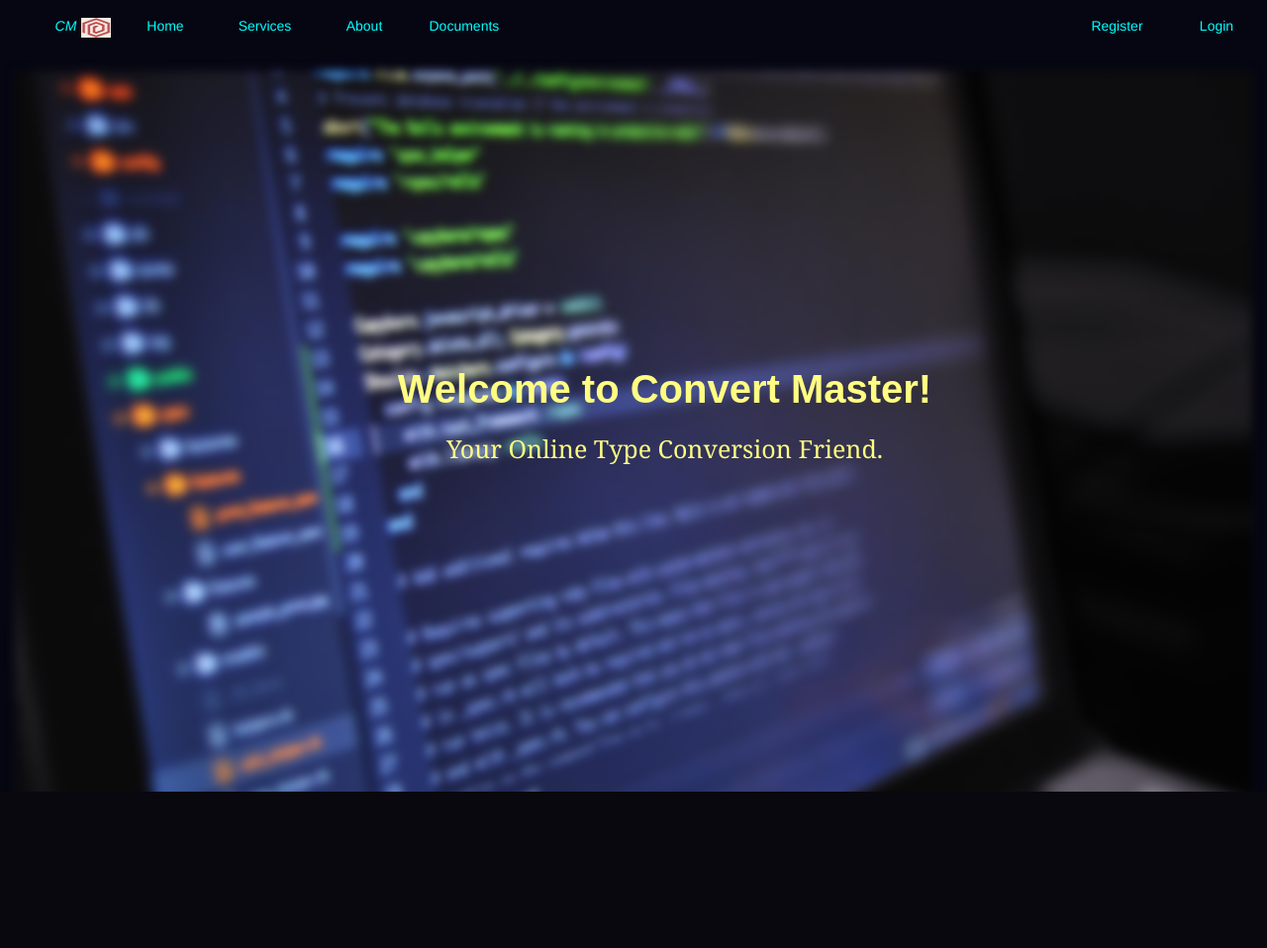
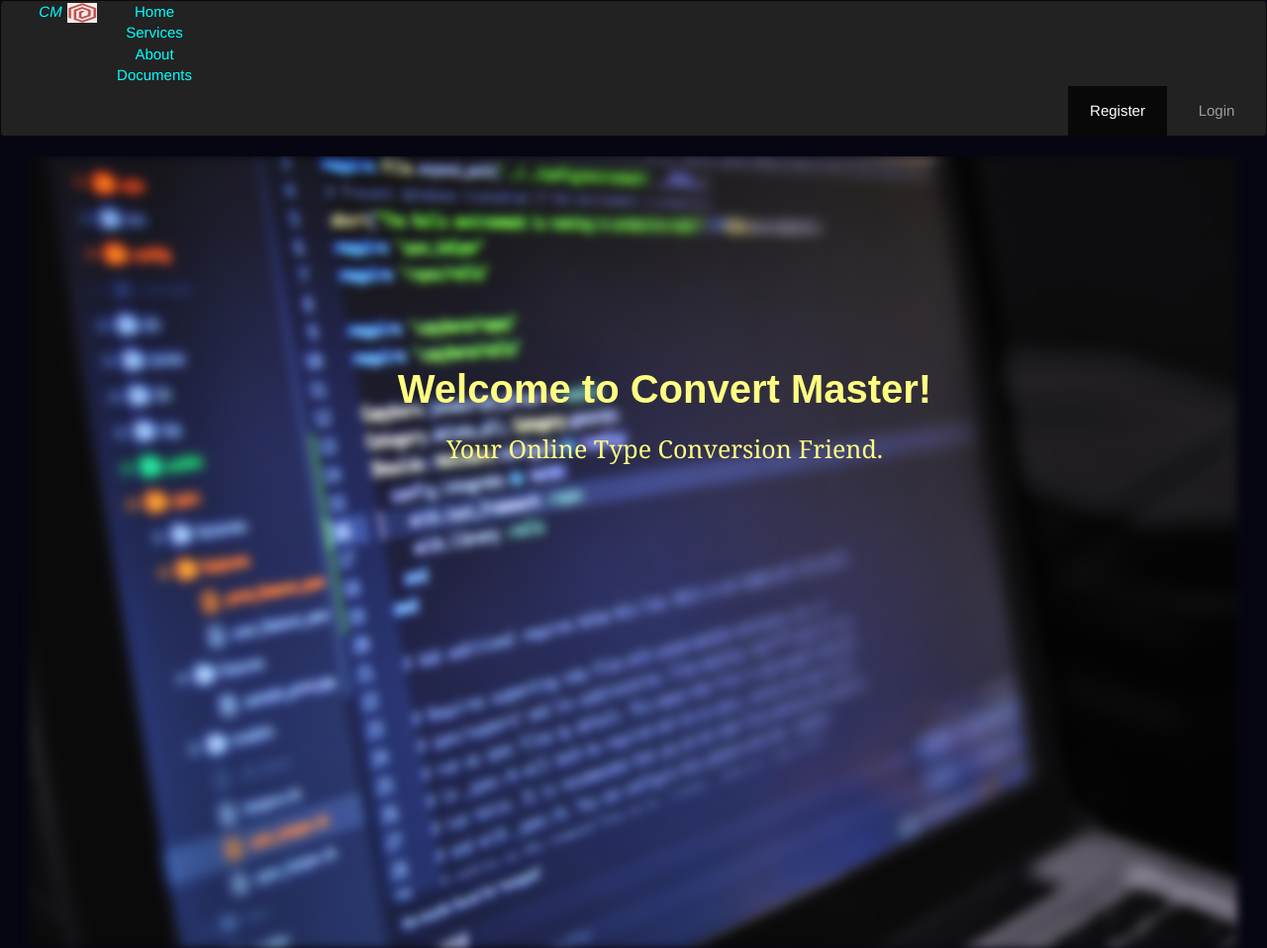
Before and after one commit to SinghHrmn/ConvertMaster, a Django app: page /convert/ in a window 1280 px wide. Shown: the whole page at 99% size. Before the commit the page ends 800 px from the top, so only its background shows below. Run offline with Django 3.2, Linux system fonts and the light colour scheme; some libraries are stand-ins or nearby versions.

Commit message:
navbar changed

```diff
--- a/src/templates/index.html
+++ b/src/templates/index.html
@@ -6,29 +6,39 @@
     <meta name="viewport" content="width=device-width, initial-scale=1.0">
     <meta http-equiv="X-UA-Compatible" content="ie=edge">
     <title>Convert Master</title>
-    <script src="{% static 'jquery-3.3.1.min.js' %}" ></script>
+    <!-- <script src="{% static 'jquery-3.3.1.min.js' %}" ></script> -->
+    <script src="{% static 'main.js' %}" rel='stylesheet'></script>
+    <!-- <script src="{% static 'jquery.fullpage.min.js' %}" rel='stylesheet'></script>
     <script src="{% static 'jquery-validation-1.17.0/dist/jquery.validate.js' %}" ></script>
+    <link href="{% static 'bootstrap-3.4.1-dist/css/bootstrap.css'  %}" rel="stylesheet" > -->
+   <!-- Latest compiled and minified CSS -->
+<link rel="stylesheet" href="https://maxcdn.bootstrapcdn.com/bootstrap/3.4.0/css/bootstrap.min.css">
 
-    <link href="{% static 'bootstrap-3.4.1-dist/css/bootstrap.css'  %}" rel="stylesheet" >
-    <script src="{% static 'main.js' %}" rel='stylesheet'></script>
-    <script src="{% static 'jquery.fullpage.min.js' %}" rel='stylesheet'></script>
+<!-- jQuery library -->
+<script src="https://ajax.googleapis.com/ajax/libs/jquery/3.4.1/jquery.min.js"></script>
+
+<!-- Latest compiled JavaScript -->
+<script src="https://maxcdn.bootstrapcdn.com/bootstrap/3.4.0/js/bootstrap.min.js"></script>
+
 
     <link rel="stylesheet" href="{% static 'css/index_style.css' %}">
 
 </head>
 
 <body style="margin: 0px; padding:0px">
-    <div id="fullpage">
+
+     <!-- navigation bar -->
+     {% include 'partials/navbar.html' %}
+
+    <div id="fullpage" class="container-fluid">
         <section>
             <div class="container-fluid">
-            <!-- navigation bar -->
-            {% include 'partials/navbar.html' %}
 
 
             <!-- intropage -->
             <header class="showcase">
 
-                <div class="content">
+                <div class="content img img-responsive">
 
                     <div class="title">
                         <b>Welcome to Convert Master!</b>
@@ -83,7 +93,7 @@
                 <h1>SERVICES</h1>
             </div>
             <div class="services_rows">
-                <div class="row tile_row">
+                <div class="row tile_row container">
                     <a href="#" class="convert_links">
                         <div class="col-sm-4 tiles">
                             <h3><i>XML TO CSV</i></h3>
--- a/src/templates/partials/navbar.html
+++ b/src/templates/partials/navbar.html
@@ -46,7 +46,6 @@
 
 nav {
 
-  width: 100%;
   background-color:#060613;
 
 }
@@ -56,12 +55,12 @@ ul{
   margin:0 0 0 90px;
   padding:0px;
   list-style-type: none;
-  display: block
+  /* display: block */
 }
 
 li{
-  float: left;
-  margin-left:0.5px;
+  /* float: left;
+  margin-left:0.5px;  */
 }
 
 #logo{
@@ -81,6 +80,7 @@ nav a{
   padding: 20px,15px;
   text-decoration: none;
   font-family: 'Franklin Gothic Medium', 'Arial Narrow', Arial, sans-serif;
+  font-size: 15px;
   color: cyan;
   text-align: center;
 }
@@ -102,16 +102,25 @@ nav a:hover{
 <!-- <div class="logo navbar-header">
   <a href="/convert/"><img src="../media/images/navbar_logo.png"></a>
 </div> -->
-<nav class="nav navbar nav-pills">
-  <ul class="nav navbar-nav">
+<!-- <div class="pos-f-t">
+    <div class="collapse" id="navbarToggleExternalContent">
+        <button class="navbar-toggler" type="button" data-toggle="collapse" data-target="#navbarToggleExternalContent" aria-controls="navbarToggleExternalContent" aria-expanded="false" aria-label="Toggle navigation"> -->
+<nav class="nav navbar navbar-inverse nav-pills ">
 
-    <li><a href="/convert/"><i>CM</i><img id="logo" src="../media/images/logo_short.png"></a></li>
+
+
+    <div class="navbar-header"><a href="/convert/"><i>CM</i><img id="logo" src="../media/images/logo_short.png"></a>
+      <button type="button" class="navbar-toggle collapsed" data-toggle="collapse" data-target="#bs-example-navbar-collapse-1" aria-expanded="false">
+      </div>
+      <div class="collapse navbar-collapse" id="bs-example-navbar-collapse-1">
+    <ul >
     <li><a href="/convert/">Home</a></li>
     <li><a href="#">Services</a></li>
     <li><a href="#">About</a></li>
     <li><a href="#">Documents</a></li>
+  </ul>
 
-  </ul>
+  </ul >
 
   {% if user.is_authenticated %}
     <ul class="nav navbar-nav navbar-right">
@@ -130,6 +139,12 @@ nav a:hover{
       <li><a href="/convert/login_user">Login</a></li>
     </ul>
 
+
   {% endif %}
+</div>
 
 </nav>
+<!-- </button>
+</div>
+  </div>
+   -->
```
Also changed, not shown: src/static/css/index_style.css (+31 -0 lines).
